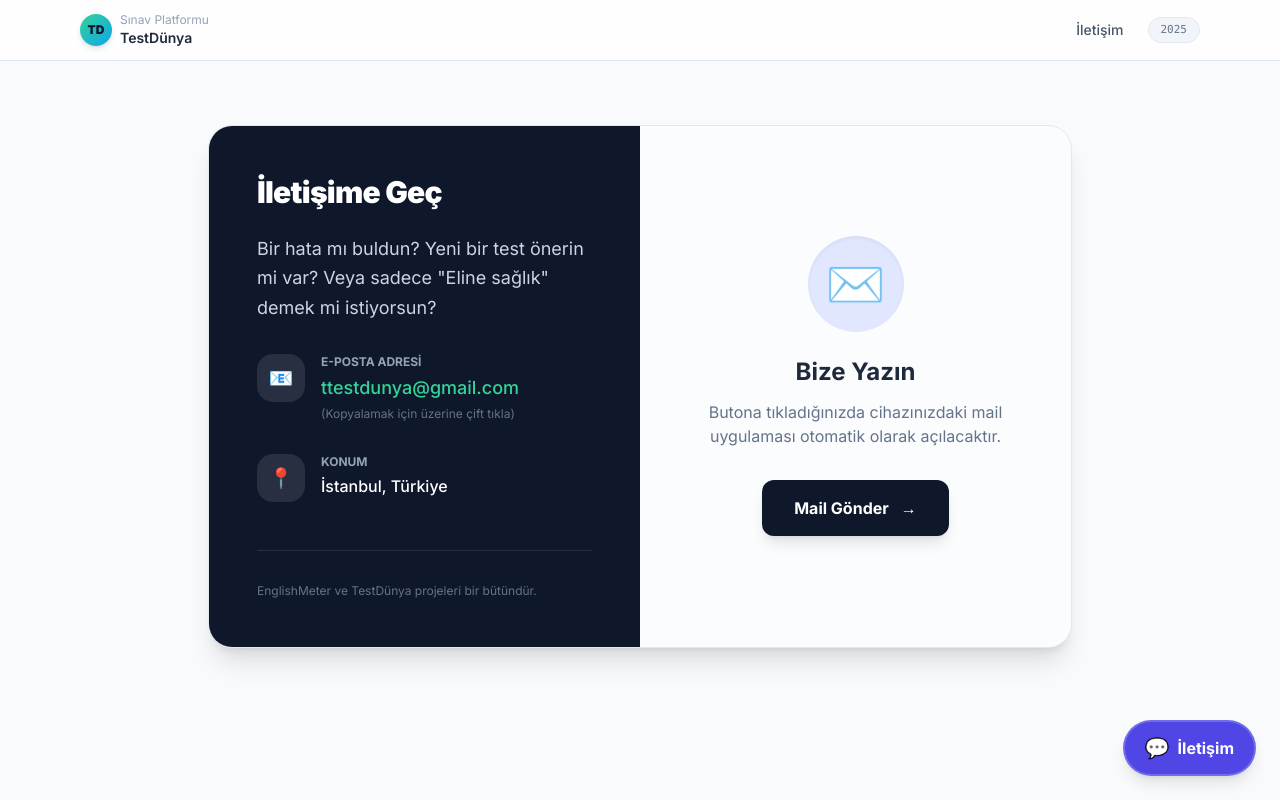
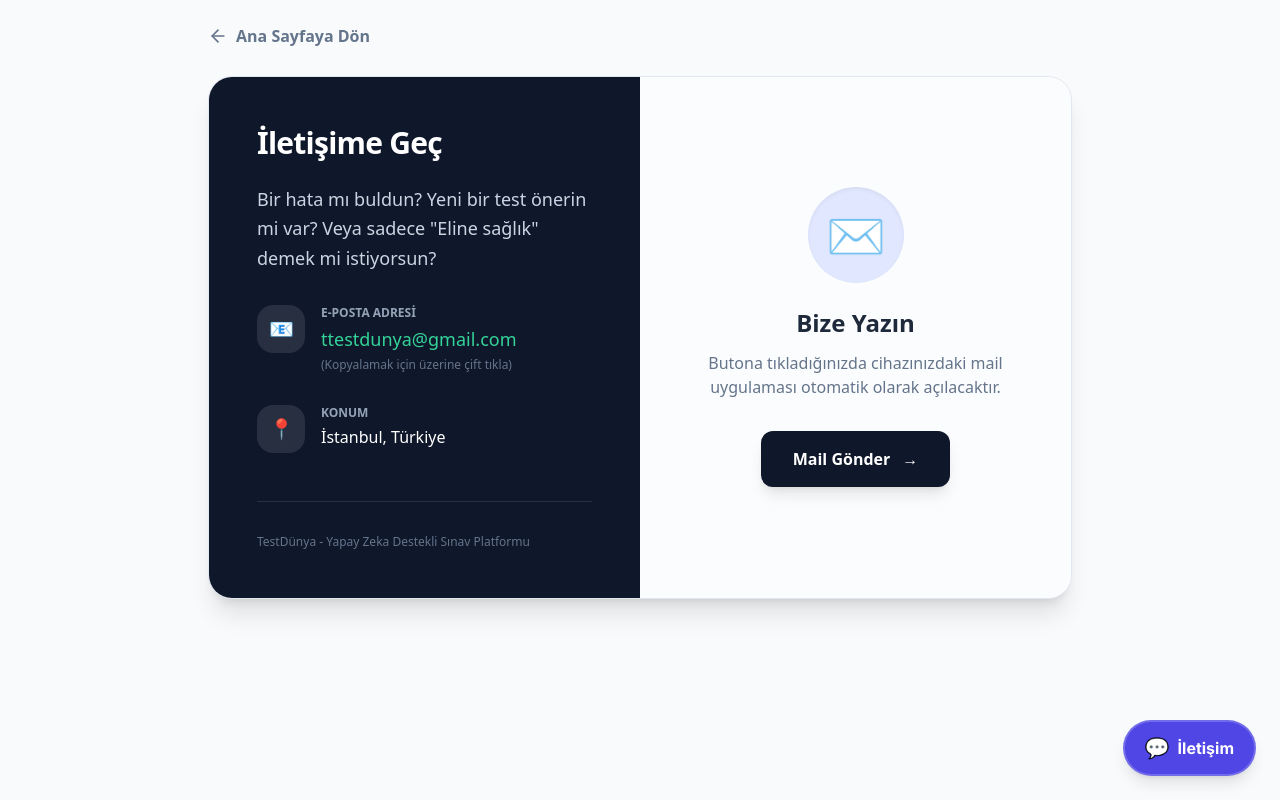
Before and after one commit to kuarkcoin/testdunya, a Next.js app: page /iletisim in a window 1280 px wide. Built offline with nearby package versions, Linux system fonts and the light colour scheme.

Commit message:
Update page.tsx

```diff
--- a/app/iletisim/page.tsx
+++ b/app/iletisim/page.tsx
@@ -1,5 +1,5 @@
 import { Metadata } from 'next';
-import { Navbar } from '../components/Navbar';
+import Link from 'next/link';
 
 // 👇 GÜNCELLENEN MAİL ADRESİN
 const MY_EMAIL = "ttestdunya@gmail.com";
@@ -9,12 +9,23 @@ export const metadata: Metadata = {
   description: 'Bizimle iletişime geçin. Öneri, şikayet ve görüşleriniz.',
 };
 
+// Basit bir Geri Dön İkonu
+const ArrowLeft = (props: React.SVGProps<SVGSVGElement>) => (
+  <svg xmlns="http://www.w3.org/2000/svg" width="24" height="24" viewBox="0 0 24 24" fill="none" stroke="currentColor" strokeWidth="2" strokeLinecap="round" strokeLinejoin="round" {...props}><path d="m12 19-7-7 7-7"/><path d="M19 12H5"/></svg>
+);
+
 export default function ContactPage() {
   return (
-    <div className="min-h-screen bg-slate-50 text-slate-900">
-      <Navbar />
+    <div className="min-h-screen bg-slate-50 text-slate-900 font-sans">
 
-      <main className="max-w-4xl mx-auto px-4 py-10 md:py-16">
+      {/* Navbar Yerine Basit Header */}
+      <div className="max-w-4xl mx-auto px-4 py-6">
+        <Link href="/" className="inline-flex items-center gap-2 text-slate-500 hover:text-indigo-600 transition-colors font-bold">
+           <ArrowLeft className="w-5 h-5" /> Ana Sayfaya Dön
+        </Link>
+      </div>
+
+      <main className="max-w-4xl mx-auto px-4 pb-16">
         <div className="bg-white rounded-3xl shadow-xl border border-slate-200 overflow-hidden flex flex-col md:flex-row">
 
             {/* Sol Taraf: Koyu Renkli Bilgi Alanı */}
@@ -56,7 +67,7 @@ export default function ContactPage() {
               </div>
 
               <div className="mt-12 pt-8 border-t border-white/10 text-xs text-slate-500">
-                <p>EnglishMeter ve TestDünya projeleri bir bütündür.</p>
+                <p>TestDünya - Yapay Zeka Destekli Sınav Platformu</p>
               </div>
             </div>
 
```
